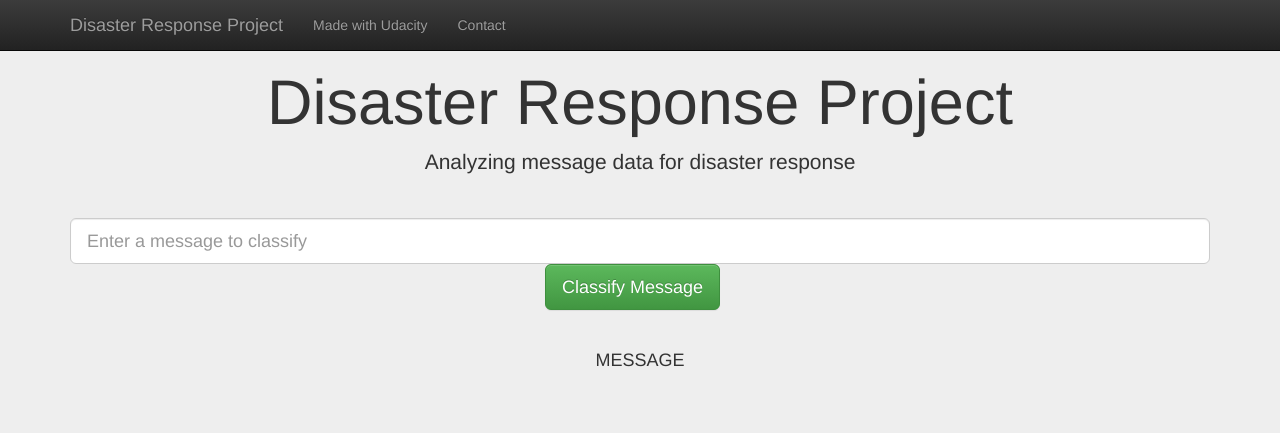
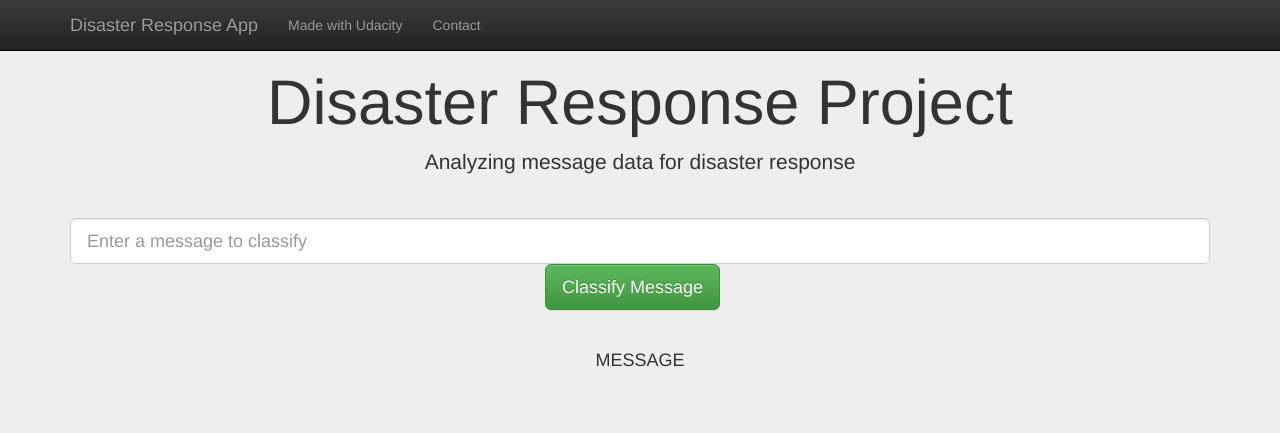
Before and after one commit to astraetluna/disaster-response-app, a Flask app: template app/templates/go.html in a window 1280 px wide. Shown: the top 433 px of the page. Run offline with Flask 2, Linux system fonts and the light colour scheme; the template is opened without the code that fills it, so the values that code supplies are empty; parts of the project's set-up code (start-up, migrations or seed data) failed here and were passed over; some libraries are stand-ins or nearby versions.

Commit message:
modified readme.md

```diff
--- a/app/templates/master.html
+++ b/app/templates/master.html
@@ -18,7 +18,7 @@
 <nav class="navbar navbar-inverse navbar-fixed-top">
     <div class="container">
         <div class="navbar-header">
-            <a class="navbar-brand" href="/">Disaster Response Project</a>
+            <a class="navbar-brand" href="/">Disaster Response App</a>
         </div>
         <div id="navbar" class="collapse navbar-collapse">
             <ul class="nav navbar-nav">
```
Also changed, not shown: README.md.
